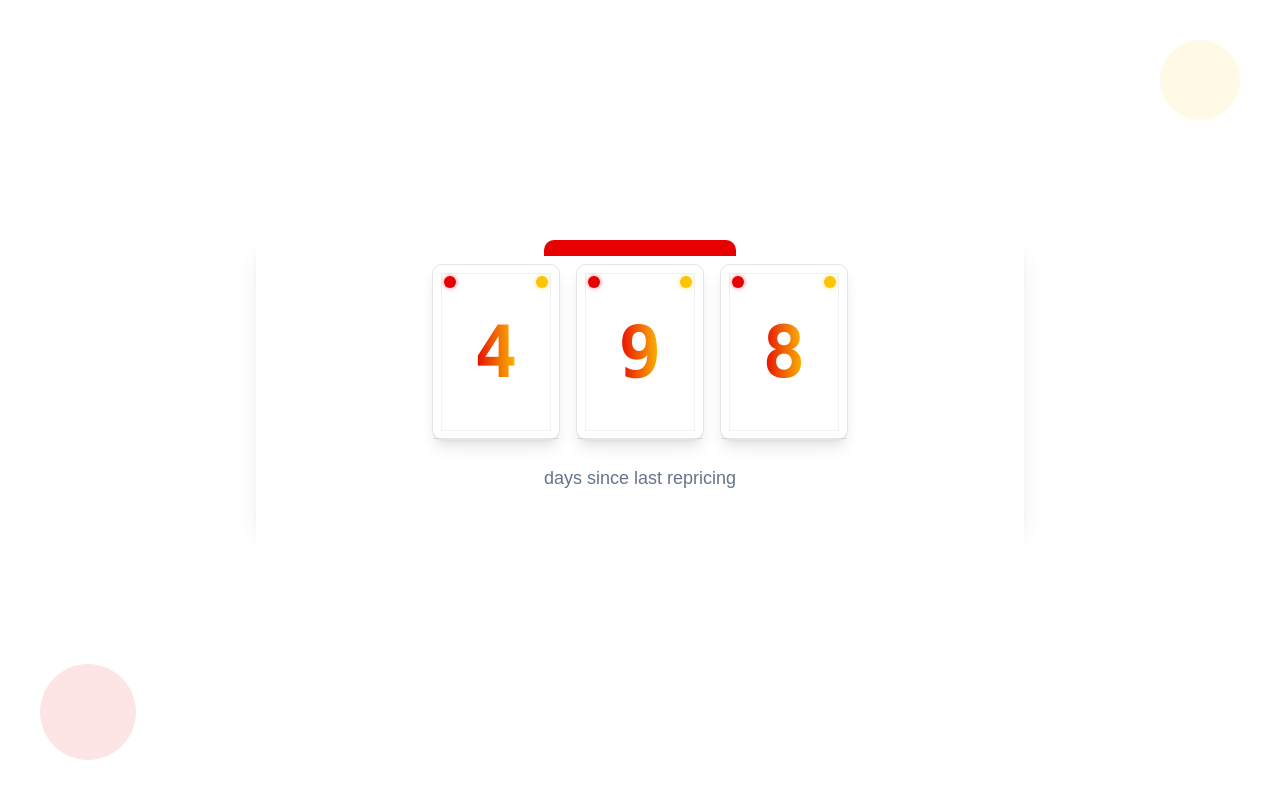
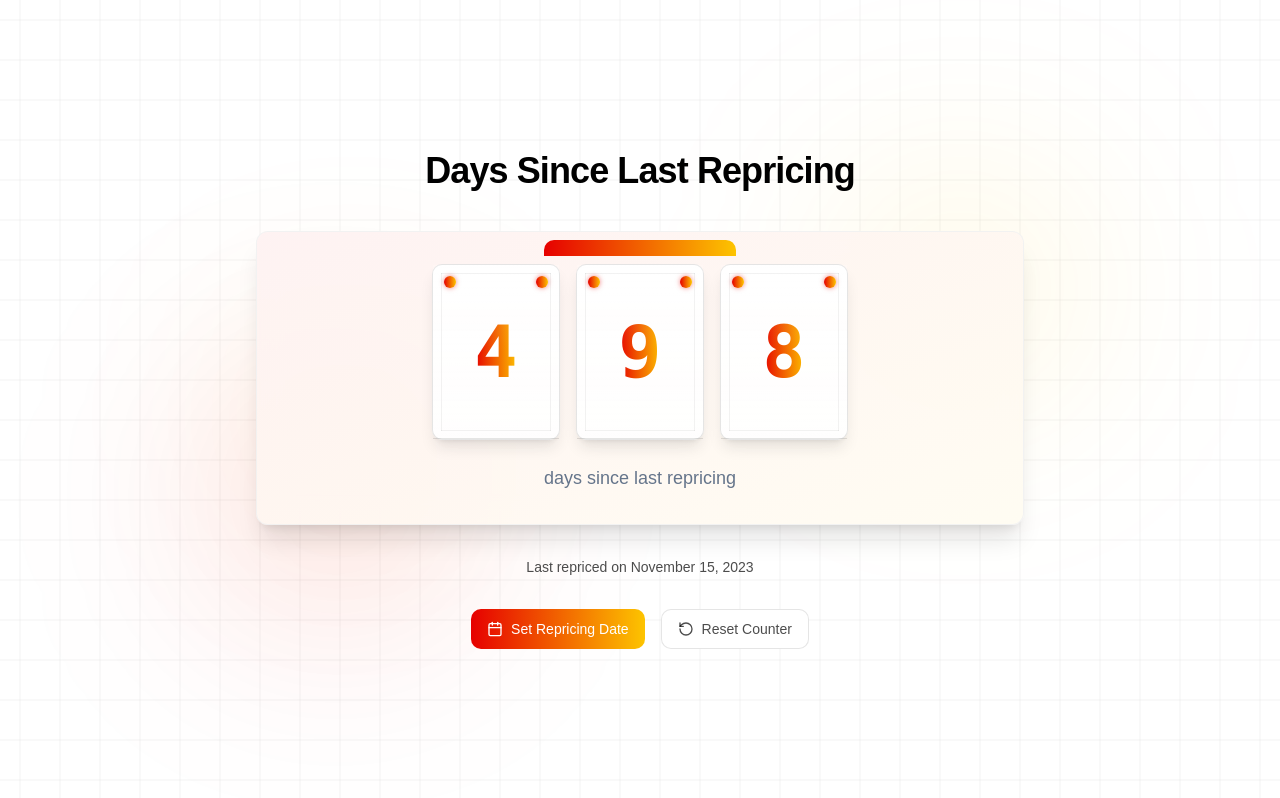
Before and after one commit to MattiaPompei/last-repricing-counter, a React (Vite) app: page / in a window 1280 px wide. Built offline with nearby package versions, Linux system fonts and the light colour scheme.

Commit message:
Reverted to edit edt-eb6bf87f-8bd6-43d7-88ed-f30241791363: "Refactor: Update color palette
Update the color palette to include white, black, red, and yellow with specified percentages."

```diff
--- a/src/components/VintageCalendarCard.tsx
+++ b/src/components/VintageCalendarCard.tsx
@@ -30,7 +30,7 @@ const VintageCalendarCard: React.FC<VintageCalendarCardProps> = ({
         )}
       >
         {/* Front face */}
-        <div className="absolute w-full h-full bg-white border border-black/10 rounded-md shadow-lg backface-hidden flex items-center justify-center transform rotate-x-0">
+        <div className="absolute w-full h-full bg-gradient-to-b from-white to-white/90 border border-black/10 rounded-md shadow-lg backface-hidden flex items-center justify-center transform rotate-x-0">
           <span className="text-5xl md:text-7xl font-bold text-transparent bg-clip-text bg-gradient-to-r from-[#E60000] to-[#FDC400] font-mono">
             {digit}
           </span>
@@ -47,7 +47,7 @@ const VintageCalendarCard: React.FC<VintageCalendarCardProps> = ({
         </div>
 
         {/* Back face */}
-        <div className="absolute w-full h-full bg-white border border-black/10 rounded-md shadow-lg backface-hidden flex items-center justify-center transform rotate-x-180">
+        <div className="absolute w-full h-full bg-gradient-to-b from-white to-white/90 border border-black/10 rounded-md shadow-lg backface-hidden flex items-center justify-center transform rotate-x-180">
           <span className="text-5xl md:text-7xl font-bold text-transparent bg-clip-text bg-gradient-to-r from-[#E60000] to-[#FDC400] font-mono">
             {digit}
           </span>
@@ -64,9 +64,9 @@ const VintageCalendarCard: React.FC<VintageCalendarCardProps> = ({
         </div>
       </div>
 
-      {/* Card "holes" redesigned to match the red color */}
-      <div className="absolute top-3 left-3 w-3 h-3 rounded-full bg-[#E60000] shadow-[0_0_5px_rgba(230,0,0,0.5)]"></div>
-      <div className="absolute top-3 right-3 w-3 h-3 rounded-full bg-[#FDC400] shadow-[0_0_5px_rgba(253,196,0,0.5)]"></div>
+      {/* Card "holes" redesigned as tech accents */}
+      <div className="absolute top-3 left-3 w-3 h-3 rounded-full bg-gradient-to-r from-[#E60000] to-[#FDC400] shadow-[0_0_5px_rgba(230,0,0,0.5)]"></div>
+      <div className="absolute top-3 right-3 w-3 h-3 rounded-full bg-gradient-to-r from-[#E60000] to-[#FDC400] shadow-[0_0_5px_rgba(230,0,0,0.5)]"></div>
     </div>
   );
 };
--- a/src/pages/RepricingCounter.tsx
+++ b/src/pages/RepricingCounter.tsx
@@ -53,22 +53,35 @@ const RepricingCounter: React.FC = () => {
 
   return (
     <div className="min-h-screen bg-white flex flex-col items-center justify-center p-4 relative overflow-hidden">
-      {/* Clean white background, no mesh */}
+      {/* Mesh background */}
+      <div className="absolute inset-0 w-full h-full">
+        <div className="absolute top-0 left-0 w-full h-full opacity-10">
+          <svg width="100%" height="100%" xmlns="http://www.w3.org/2000/svg">
+            <defs>
+              <pattern id="mesh" x="0" y="0" width="40" height="40" patternUnits="userSpaceOnUse">
+                <path d="M0 20 L40 20 M20 0 L20 40" stroke="black" strokeWidth="0.5" />
+              </pattern>
+            </defs>
+            <rect x="0" y="0" width="100%" height="100%" fill="url(#mesh)" />
+          </svg>
+        </div>
+      </div>
 
-      {/* Subtle decorative elements */}
-      <div className="absolute top-10 right-10 w-20 h-20 rounded-full bg-[#FDC400]/10"></div>
-      <div className="absolute bottom-10 left-10 w-24 h-24 rounded-full bg-[#E60000]/10"></div>
+      {/* Gradient orbs for tech feel */}
+      <div className="absolute top-[20%] right-[15%] w-64 h-64 rounded-full bg-[#FDC400]/10 blur-[100px]"></div>
+      <div className="absolute bottom-[20%] left-[15%] w-72 h-72 rounded-full bg-[#E60000]/10 blur-[100px]"></div>
+      <div className="absolute top-[40%] left-[20%] w-48 h-48 rounded-full bg-[#FDC400]/10 blur-[100px]"></div>
 
       <div className="w-full max-w-3xl mx-auto text-center relative z-10">
         <h1 className="text-3xl md:text-4xl font-bold tracking-tight mb-10 text-black">
           Days Since Last Repricing
         </h1>
 
-        <Card className="bg-white shadow-xl border-black/10 overflow-hidden">
-          <div className="absolute inset-0 bg-white pointer-events-none"></div>
+        <Card className="bg-white/90 backdrop-blur-md shadow-xl border-black/5 overflow-hidden">
+          <div className="absolute inset-0 bg-gradient-to-br from-[#E60000]/5 to-[#FDC400]/5 pointer-events-none"></div>
           <CardContent className="p-8 flex flex-col items-center relative">
             <div className="relative">
-              <div className="absolute -top-6 left-1/2 transform -translate-x-1/2 w-48 h-4 bg-[#E60000] rounded-t-md"></div>
+              <div className="absolute -top-6 left-1/2 transform -translate-x-1/2 w-48 h-4 bg-gradient-to-r from-[#E60000] to-[#FDC400] rounded-t-md"></div>
               <DaysCounter lastEventDate={lastRepricingDate} />
             </div>
           </CardContent>
@@ -85,12 +98,12 @@ const RepricingCounter: React.FC = () => {
         <div className="mt-8 flex flex-wrap justify-center gap-4">
           <Dialog open={isDialogOpen} onOpenChange={setIsDialogOpen}>
             <DialogTrigger asChild>
-              <Button className="flex items-center gap-2 bg-[#E60000] hover:bg-[#E60000]/90 text-white border-0">
+              <Button className="flex items-center gap-2 bg-gradient-to-r from-[#E60000] to-[#FDC400] border-0 hover:from-[#E60000]/90 hover:to-[#FDC400]/90 text-white">
                 <Calendar className="h-4 w-4" />
                 Set Repricing Date
               </Button>
             </DialogTrigger>
-            <DialogContent className="sm:max-w-[425px] bg-white border border-black/10">
+            <DialogContent className="sm:max-w-[425px] bg-white/95 backdrop-blur-lg border border-black/10">
               <DialogHeader>
                 <DialogTitle className="text-black">Set Repricing Date</DialogTitle>
                 <DialogDescription className="text-black/70">
@@ -132,7 +145,7 @@ const RepricingCounter: React.FC = () => {
                 <Button
                   onClick={updateRepricingDate}
                   type="submit"
-                  className="bg-[#E60000] hover:bg-[#E60000]/90 text-white border-0"
+                  className="bg-gradient-to-r from-[#E60000] to-[#FDC400] border-0 hover:from-[#E60000]/90 hover:to-[#FDC400]/90 text-white"
                 >
                   Update Date
                 </Button>
@@ -142,7 +155,7 @@ const RepricingCounter: React.FC = () => {
 
           <Button
             variant="outline"
-            className="flex items-center gap-2 border-[#FDC400] hover:bg-[#FDC400]/10 text-black"
+            className="flex items-center gap-2 border-black/10 bg-white hover:bg-white/90 text-black/70"
             onClick={resetCounter}
           >
             <RotateCcw className="h-4 w-4" />
```
